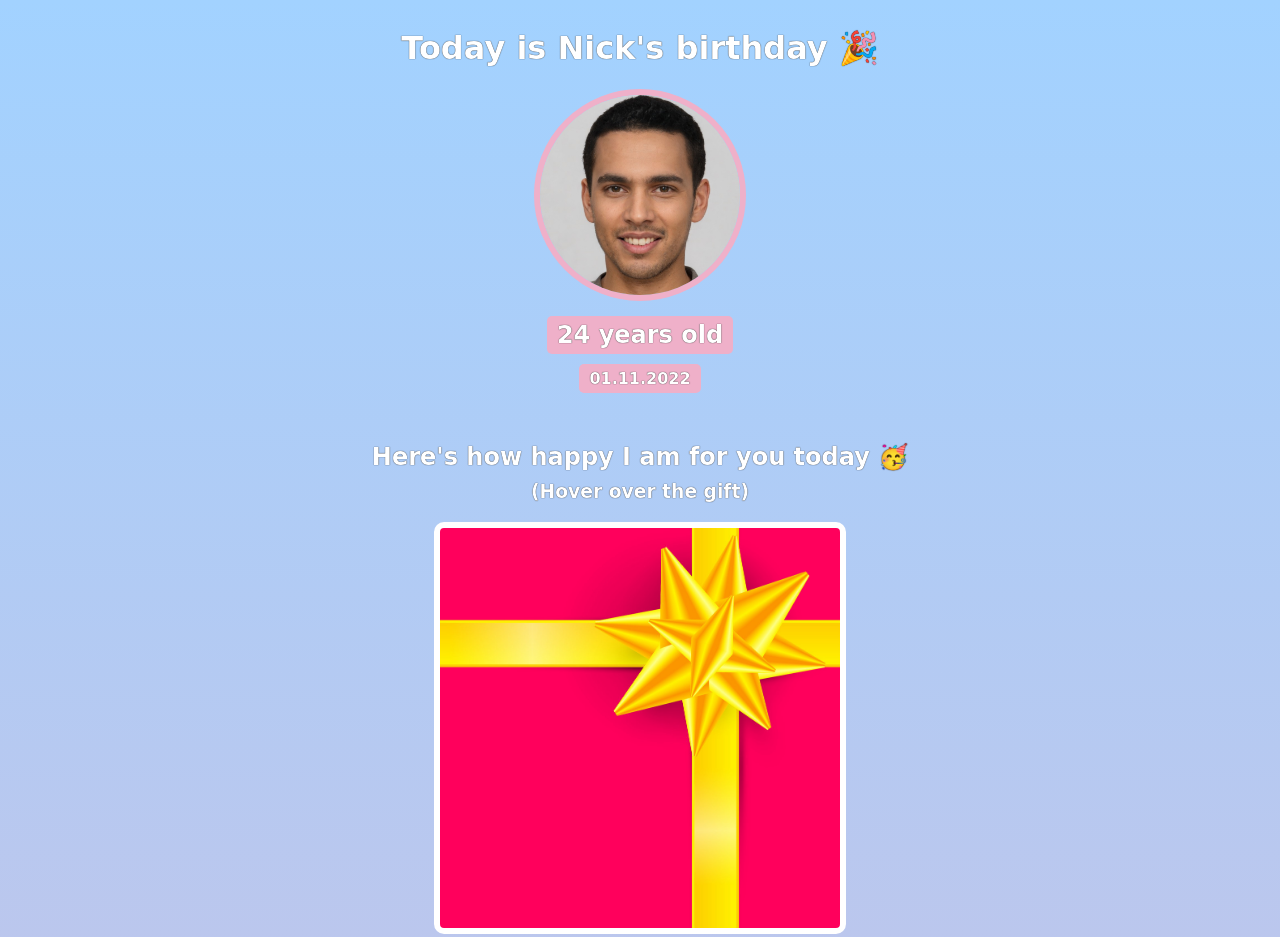
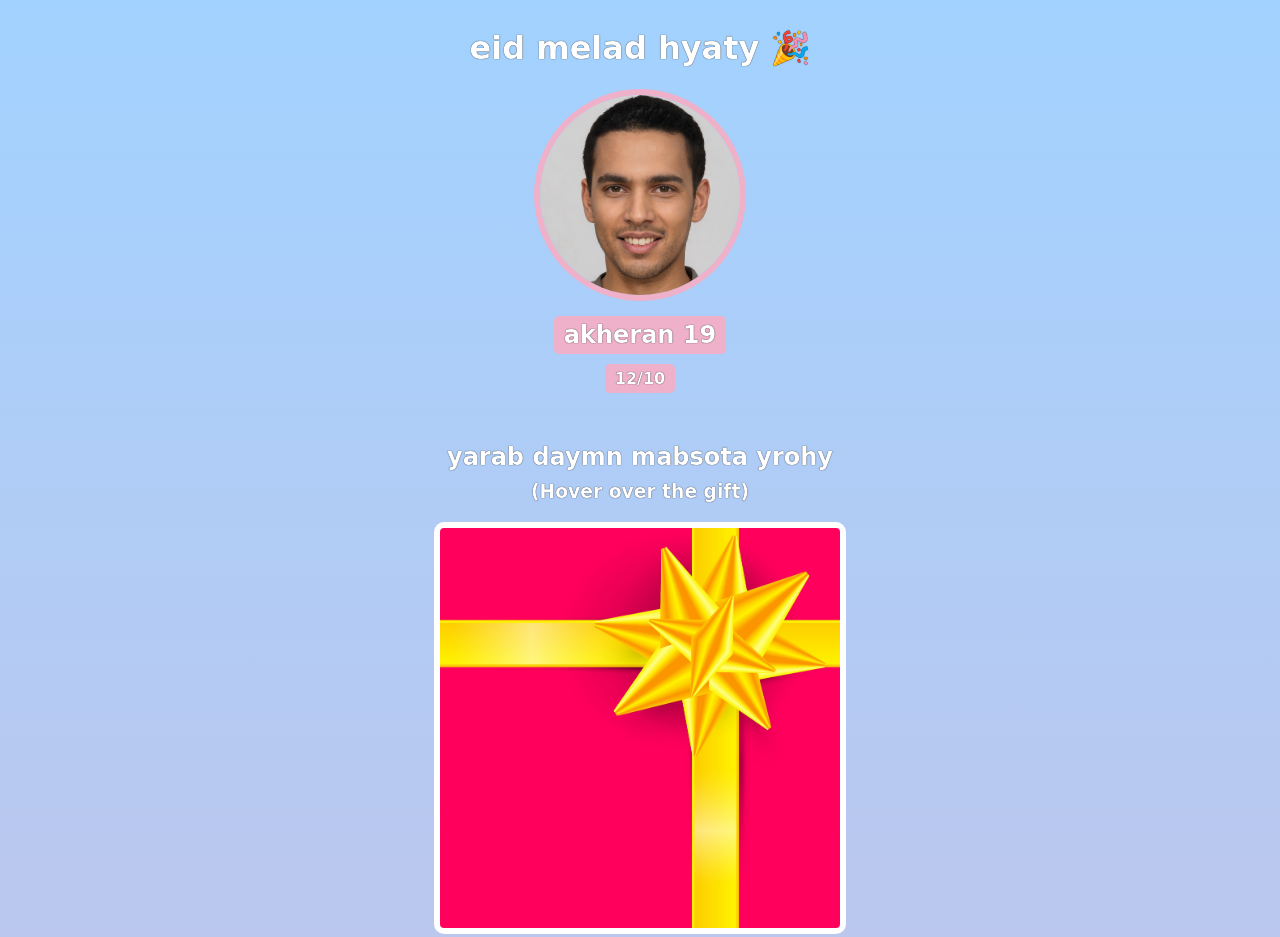
Before and after one commit to dawaba25/HTML-and-CSS-Simple-Birthday-Gift-Site, a plain HTML site: page index.html in a window 1280 px wide. Shown: the top 937 px of the page. Drawn offline with Linux system fonts and the light colour scheme; a web font is replaced by a local one.

Commit message:
Update index.html

```diff
--- a/index.html
+++ b/index.html
@@ -10,14 +10,14 @@
   </head>
   <body>
     <div id="header">
-      <h1>Today is Nick's birthday 🎉</h1>
+      <h1> eid melad hyaty 🎉</h1>
       <img id="bff-img" src="images/nick.jpg" />
-      <h2 id="bday-age">24 years old</h2>
-      <h4 id="bday-date">01.11.2022</h4>
+      <h2 id="bday-age">akheran 19 </h2>
+      <h4 id="bday-date">12/10</h4>
     </div>
 
     <div class="gift-section">
-      <h2 class="gift-title">Here's how happy I am for you today 🥳</h2>
+      <h2 class="gift-title">yarab daymn mabsota yrohy </h2>
       <h3 class="gift-hint">(Hover over the gift)</h3>
       <div class="gift-img" id="gift-img-happy"></div>
     </div>
```
